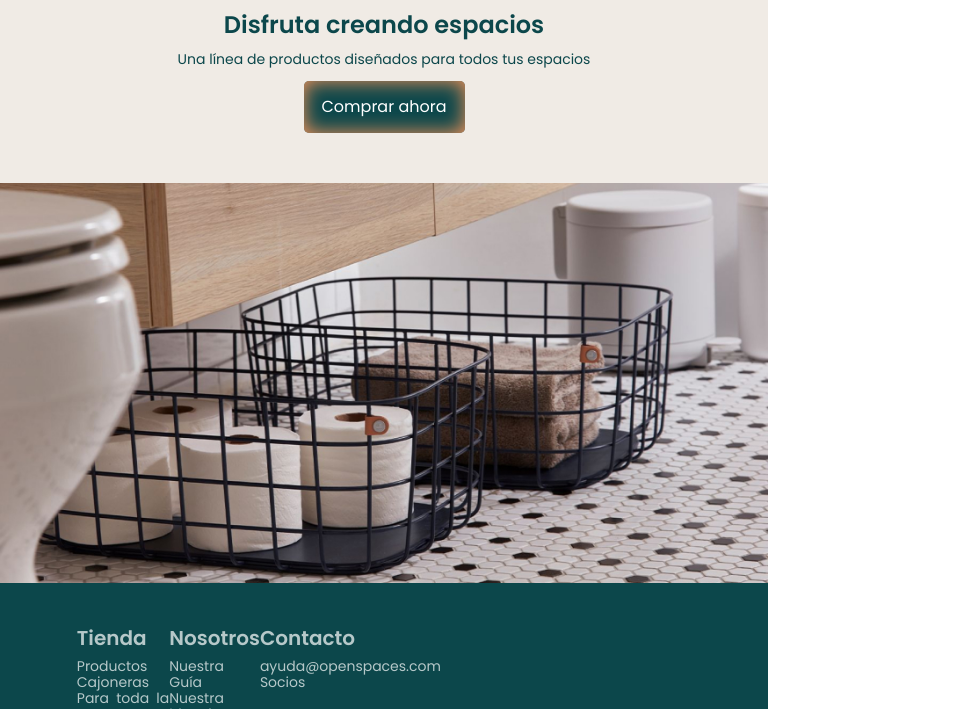
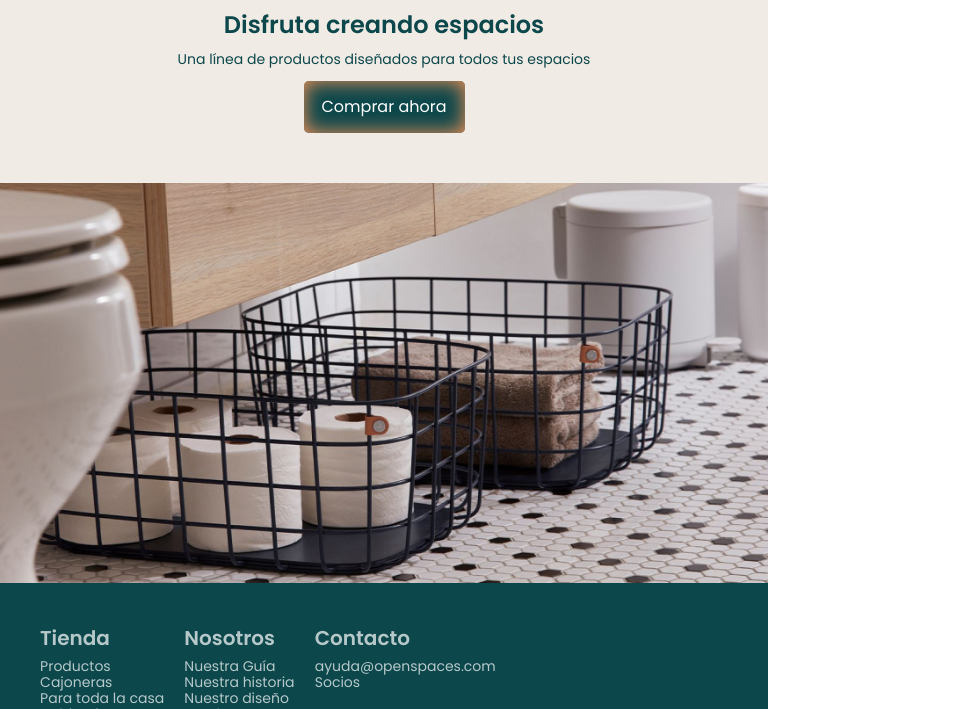
Before and after one commit to Adalab/modulo-1-evaluacion-final-graciagarpin, a website: page docs/index.html in a window 768 px wide. Shown: the part 1557-2266 px from the top of the page, 975 px wide, since content can reach past the window. Drawn offline with nearby package versions, Linux system fonts and the light colour scheme; files that its build step writes are made by us from their sources.

Commit message:
fix footer link columns for tablet and desktop views

```diff
--- a/src/scss/layout/_footer.scss
+++ b/src/scss/layout/_footer.scss
@@ -3,14 +3,22 @@
   color: $color-light-turquoise;
   display: flex;
   flex-direction: column;
-  text-align: justify;
   padding-left: 35%;
   padding-top: 25px;
   padding-bottom: 20px;
 
+  @media all and (min-width: 768px) {
+    flex-direction: row;
+    justify-content: space-around;
+    padding: 30px;
+    padding-top: 20px;
+  }
+
   &__links {
     padding-top: 25px;
-    gap: 5px;
+    @media all and (min-width: 768px) {
+      justify-content: space-between;
+    }
   }
 
   &__subtitle {
@@ -24,18 +32,10 @@
 
   &__arrow {
     @media all and (max-width: 768px) {
-      padding-left: 85%;
+      padding-left: 200px;
     }
     @media all and (min-width: 768px) {
       padding-top: 115px;
     }
   }
-
-  @media all and (min-width: 768px) {
-    flex-direction: row;
-    justify-content: space-between;
-    padding: 10%;
-    padding-top: 20px;
-    padding-bottom: 20px;
-  }
 }
```
Also changed, not shown: src/html/index.html (line endings or trailing spaces), src/html/partials/header.html (line endings or trailing spaces), src/scss/core/_variables.scss (line endings or trailing spaces), src/scss/main.scss (line endings or trailing spaces).
